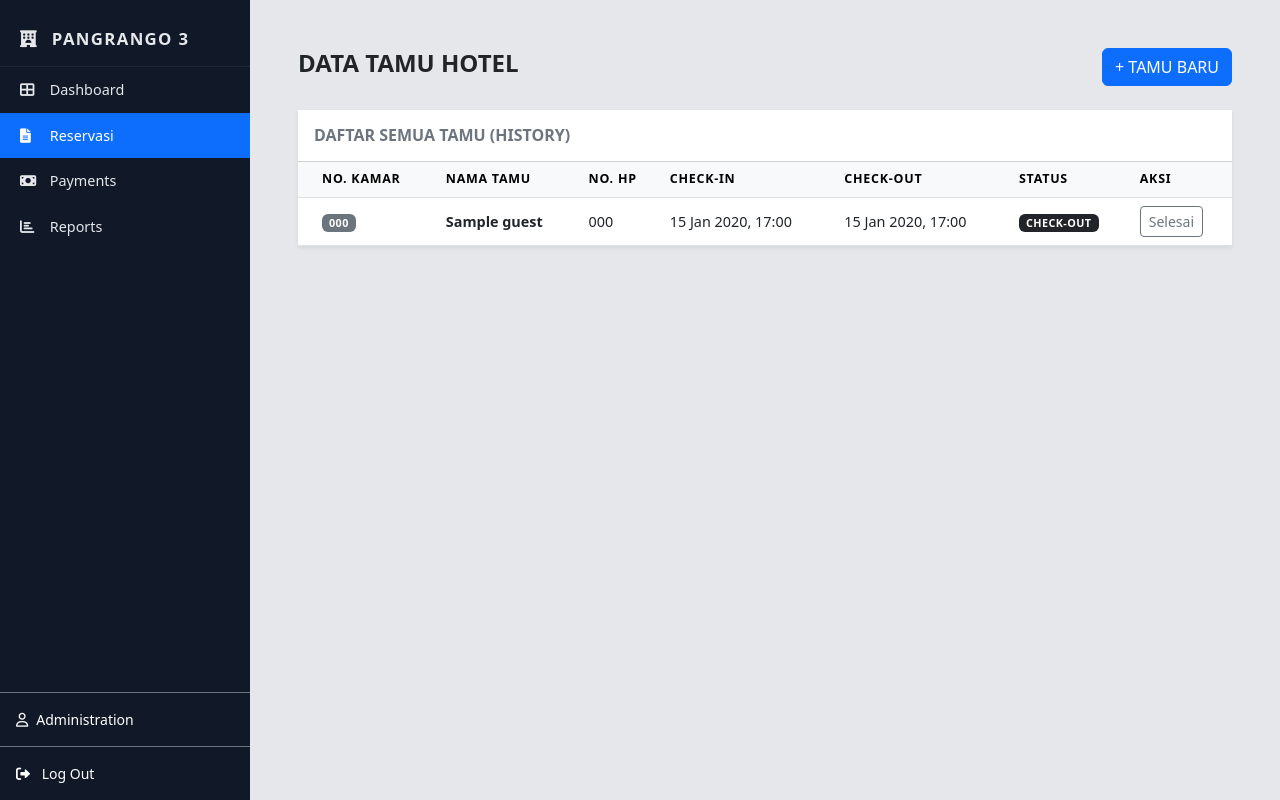
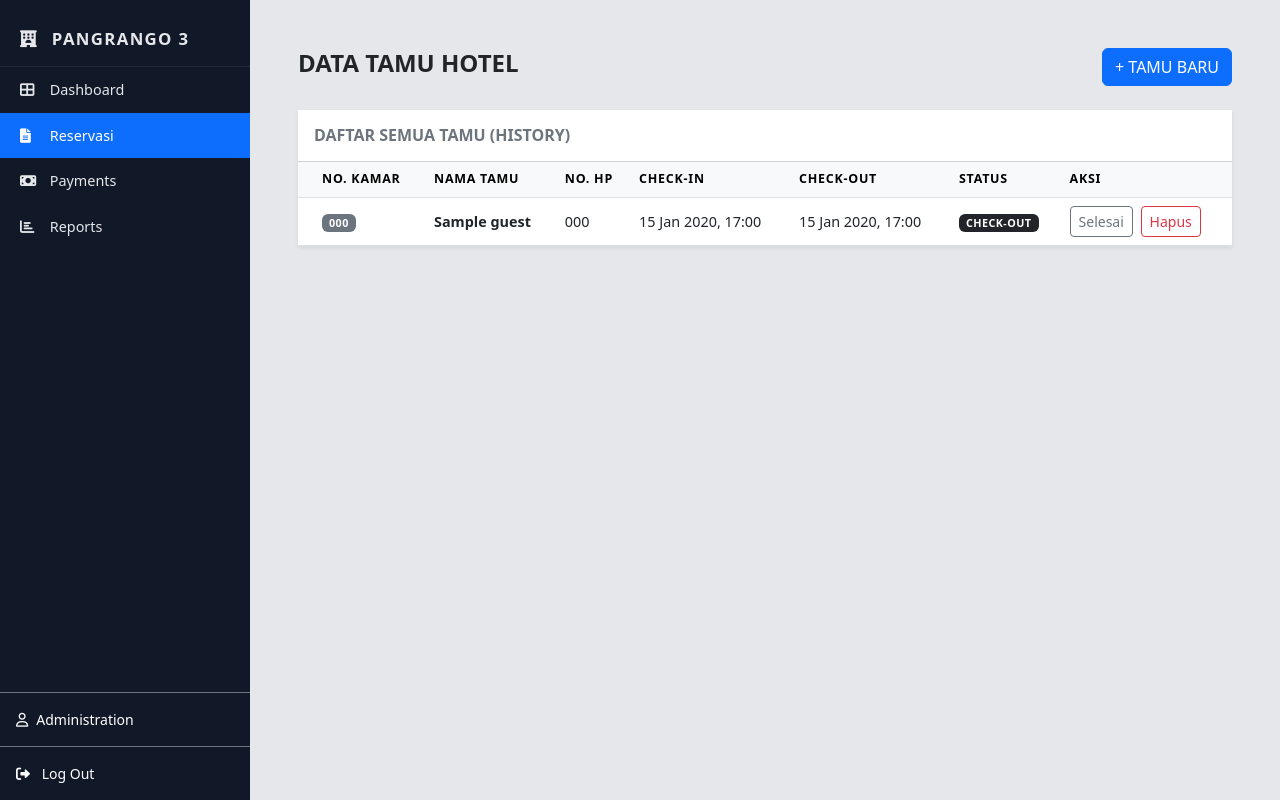
Before and after one commit to Dhannandist/GP3_faculty_office, a Django app: page /reservasi/ in a window 1280 px wide. Run offline with Django 5.2, Linux system fonts and the light colour scheme; a user stored in the database is signed in; tables that the repository leaves empty hold one stand-in row (values such as "Sample post"); parts of the project's set-up code (start-up, migrations or seed data) failed here and were passed over.

Commit message:
Fix Button aldo

```diff
--- a/dashboard/templates/reservasi_staff.html
+++ b/dashboard/templates/reservasi_staff.html
@@ -50,7 +50,7 @@
                             <span class="badge bg-dark">CHECK-OUT</span>
                         {% endif %}
                     </td>
-                    <td class="d-flex gap-2">
+                    <td>
                           {% if not tamu.check_out %}
                               <button type="button"
                                       class="btn btn-sm btn-danger fw-bold"
@@ -59,13 +59,15 @@
                                   <i class="fas fa-sign-out-alt me-1"></i> Check Out
                               </button>
 
-                            <form action="{% url 'delete_reservasi' tamu.id %}" method="POST" onsubmit="return confirm('Hapus data tamu ini dari sistem dan dashboard?');">
+                              <form action="{% url 'delete_reservation' tamu.id %}" method="POST" class="d-inline ms-1">
                                   {% csrf_token %}
-                                <button type="submit" class="btn btn-sm btn-outline-danger fw-bold">
-                                    <i class="fas fa-trash-alt me-1"></i> Hapus
+                                  <button type="submit" class="btn btn-sm btn-outline-danger"
+                                          onclick="return confirm('Yakin ingin menghapus data tamu ini?');">
+                                      Hapus
                                   </button>
                               </form>
 
+                              <tbody>
                                     <div class="modal fade" id="modalCheckOut{{ tamu.id }}" tabindex="-1">
                                   <div class="modal-dialog">
                                       <div class="modal-content">
@@ -93,6 +95,14 @@
                               </div>
                           {% else %}
                               <button class="btn btn-sm btn-outline-secondary">Selesai</button>
+
+                              <form action="{% url 'delete_reservation' tamu.id %}" method="POST" class="d-inline ms-1">
+                                  {% csrf_token %}
+                                  <button type="submit" class="btn btn-sm btn-outline-danger"
+                                          onclick="return confirm('Yakin ingin menghapus data tamu ini?');">
+                                      Hapus
+                                  </button>
+                              </form>
                           {% endif %}
                       </td>
                     </tr>
--- a/dashboard/urls.py
+++ b/dashboard/urls.py
@@ -5,7 +5,7 @@ urlpatterns = [
     path("", views.dashboard, name="dashboard"),
     # Staff
     path("reservasi/", views.reservasi_list, name="reservasi"),
-    path("reservasi/delete/<int:guest_id>/", views.delete_reservasi, name="delete_reservasi"),
+    path("reservasi/delete/<int:guest_id>/", views.delete_reservation, name="delete_reservation"),
     path("payments/", views.payments, name="payments"),
     path("reports/", views.reports, name="reports"),
     path("administration/", views.admininstration, name="admininstration"),
--- a/dashboard/views.py
+++ b/dashboard/views.py
@@ -5,6 +5,7 @@ from django.http import JsonResponse
 from django.contrib import messages
 from django.contrib.humanize.templatetags.humanize import intcomma
 from django import forms
+from django.views.decorators.http import require_POST
 import datetime
 
 from hotel.models import Guest, Room
@@ -185,16 +186,19 @@ def process_checkout(request, guest_id):
 
 
 @login_required
-def delete_reservasi(request, guest_id):
-    tamu = get_object_or_404(Guest, id=guest_id)
+@require_POST
+def delete_reservation(request, guest_id):
+    guest = get_object_or_404(Guest, id=guest_id)
 
-    if request.method == "POST":
-        tamu.delete()
-        messages.success(request, "Data tamu berhasil dihapus.")
-    else:
-        messages.error(request, "Metode tidak diizinkan untuk hapus data tamu.")
+    room = guest.room
+    if room and room.status == "booked":
+        room.status = "available"
+        room.save()
 
+    guest.delete()
+    messages.success(request, "Data tamu berhasil dihapus.")
     return redirect("reservasi")
+
 
 # Admininstration Page
 def admininstration(request):
```
Also changed, not shown: templates/reservasi.html (+13 -4 lines). Lines whose indentation alone changed are shown as unchanged.
